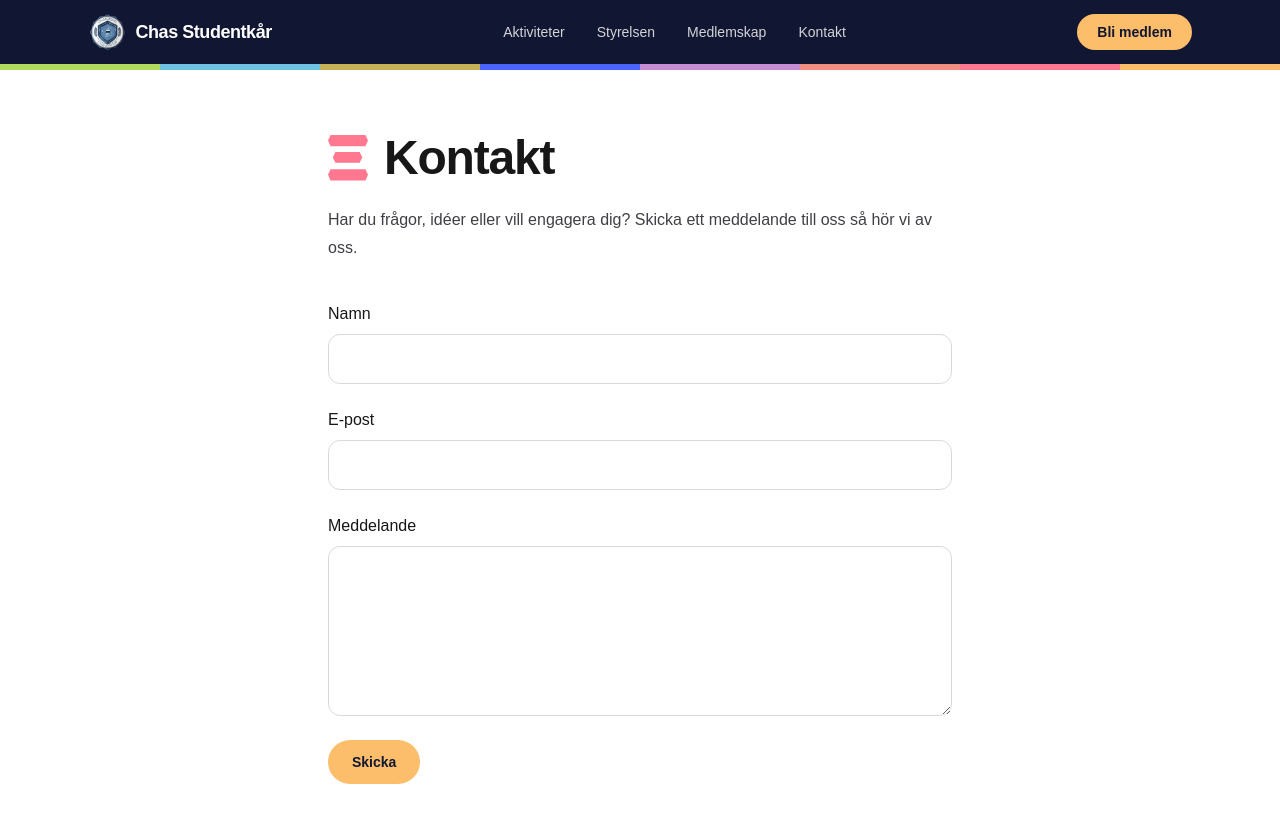
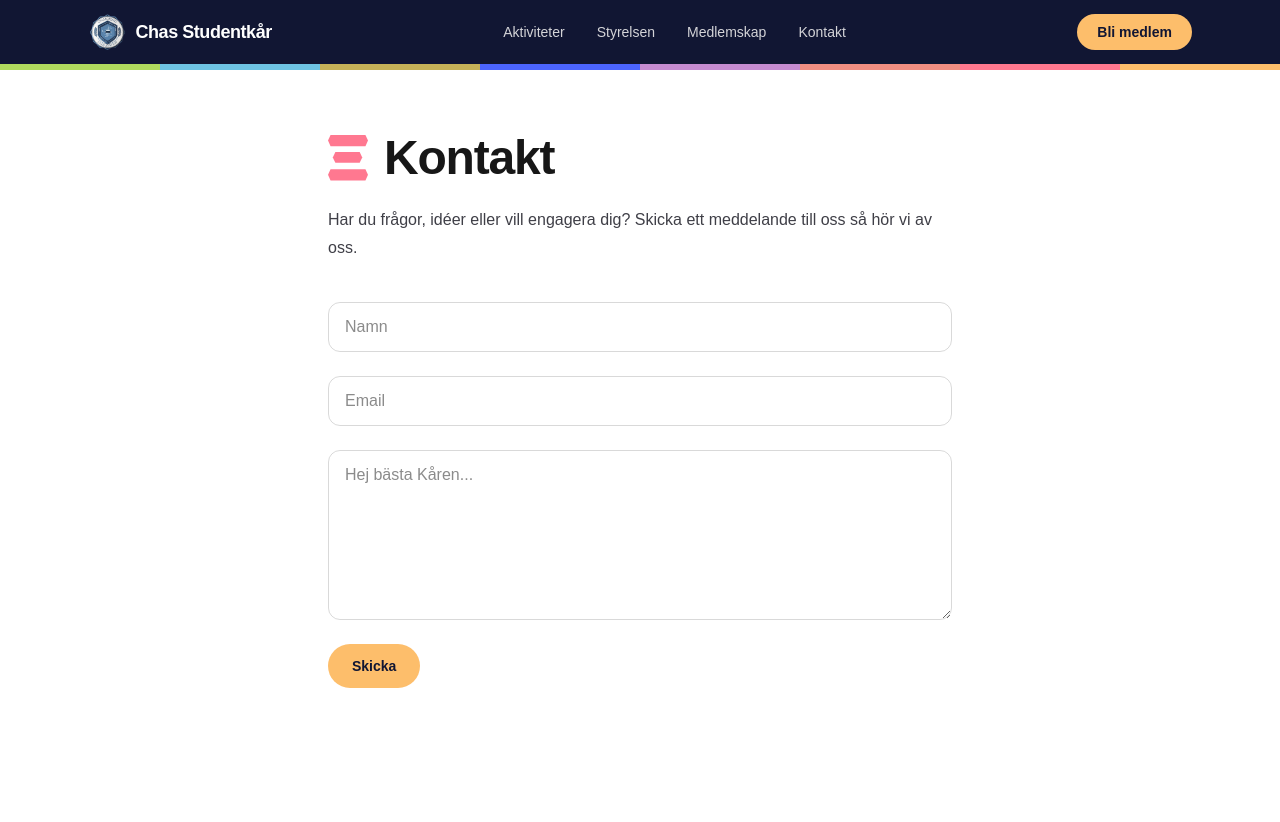
Before and after one commit to ImperialFiddlesticks/chas-karen, a Next.js app: page /kontakt in a window 1280 px wide. Shown: the top 822 px of the page. After the commit the page ends 800 px from the top, so only its background shows below. Built offline with nearby package versions, Linux system fonts and the light colour scheme.

Commit message:
final changes to form design

```diff
--- a/app/components/ContactForm.tsx
+++ b/app/components/ContactForm.tsx
@@ -26,7 +26,11 @@ export default function ContactForm() {
   }
 
   return (
-    <form action={formAction} noValidate className="space-y-6">
+    <form
+      action={formAction}
+      noValidate
+      className="space-y-6"
+    >
       {/* Honeypot field, hidden from real users */}
       <input
         type="text"
@@ -38,14 +42,12 @@ export default function ContactForm() {
       />
 
       <div>
-        <label htmlFor="name" className="font-medium">
-          Namn
-        </label>
         <input
           id="name"
           name="name"
           type="text"
           autoComplete="name"
+          placeholder="Namn"
           required
           defaultValue={state.fields?.name}
           aria-invalid={Boolean(state.errors?.name)}
@@ -63,14 +65,12 @@ export default function ContactForm() {
       </div>
 
       <div>
-        <label htmlFor="email" className="font-medium">
-          E-post
-        </label>
         <input
           id="email"
           name="email"
           type="email"
           autoComplete="email"
+          placeholder="Email"
           required
           defaultValue={state.fields?.email}
           aria-invalid={Boolean(state.errors?.email)}
@@ -88,14 +88,12 @@ export default function ContactForm() {
       </div>
 
       <div>
-        <label htmlFor="message" className="font-medium">
-          Meddelande
-        </label>
         <textarea
           id="message"
           name="message"
           rows={6}
           required
+          placeholder="Hej bästa Kåren..."
           defaultValue={state.fields?.message}
           aria-invalid={Boolean(state.errors?.message)}
           aria-describedby={state.errors?.message ? "message-error" : undefined}
```
